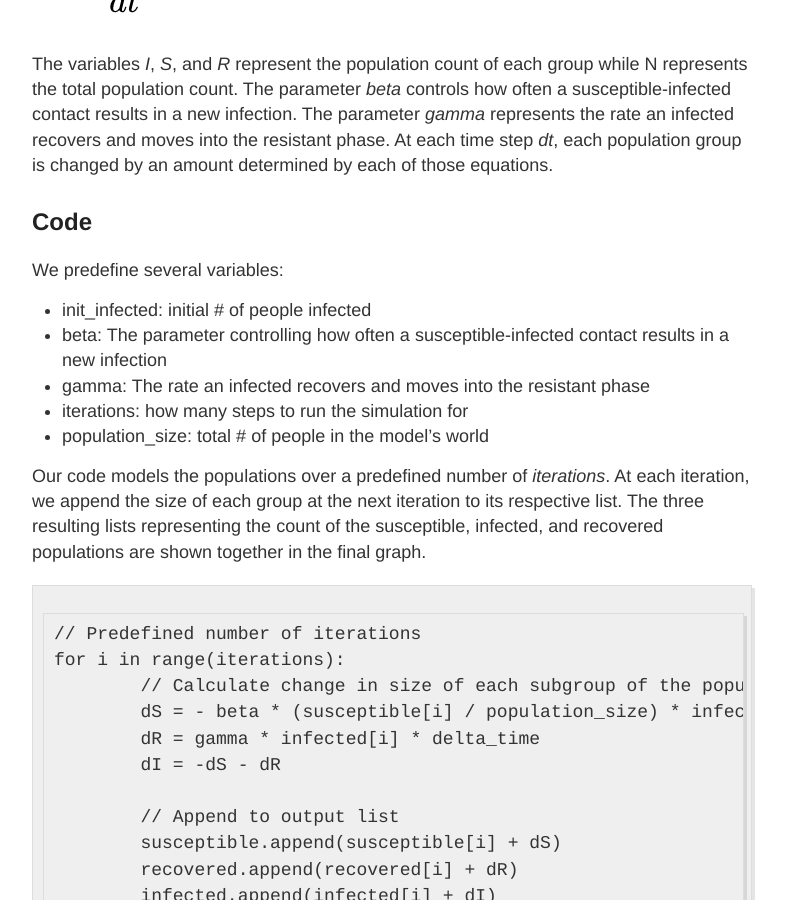
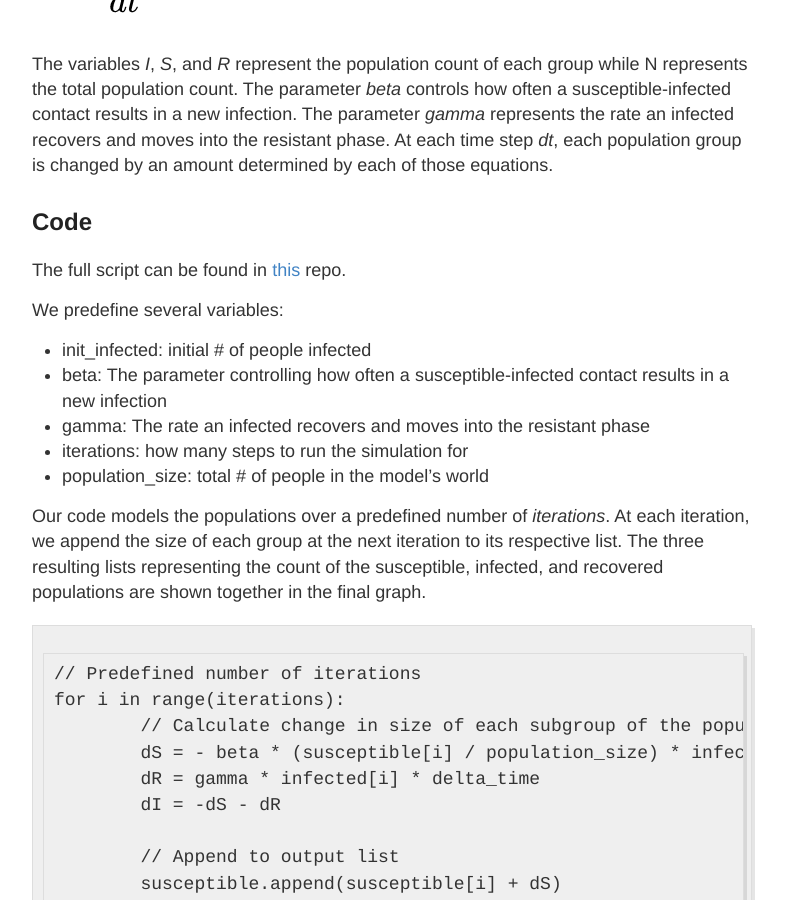
Before and after one commit to andrew128/andrew128.github.io, a Jekyll site: the page built from _posts/2020-8-6-SIRModel.md, in a window 1280 px wide and 900 px high, scrolled down 1009 px. Shown: the whole window, without its empty margins (248-1034 px from the left). Built offline with Jekyll 4.4.1, drawn with Linux system fonts in a browser that asks for light colours.

Commit message:
add link to code

```diff
--- a/_posts/2020-8-6-SIRModel.md
+++ b/_posts/2020-8-6-SIRModel.md
@@ -21,6 +21,8 @@ The changes in population for each of the 3 groups can be modeled through differ
 The variables *I*, *S*, and *R* represent the population count of each group while N represents the total population count. The parameter *beta* controls how often a susceptible-infected contact results in a new infection. The parameter *gamma* represents the rate an infected recovers and moves into the resistant phase. At each time step *dt*, each population group is changed by an amount determined by each of those equations.
 
 ## Code
+The full script can be found in [this](https://github.com/andrew128/SIR-model-covid-19) repo.
+
 We predefine several variables:
 - init_infected: initial # of people infected
 - beta: The parameter controlling how often a susceptible-infected contact results in a new infection
```
